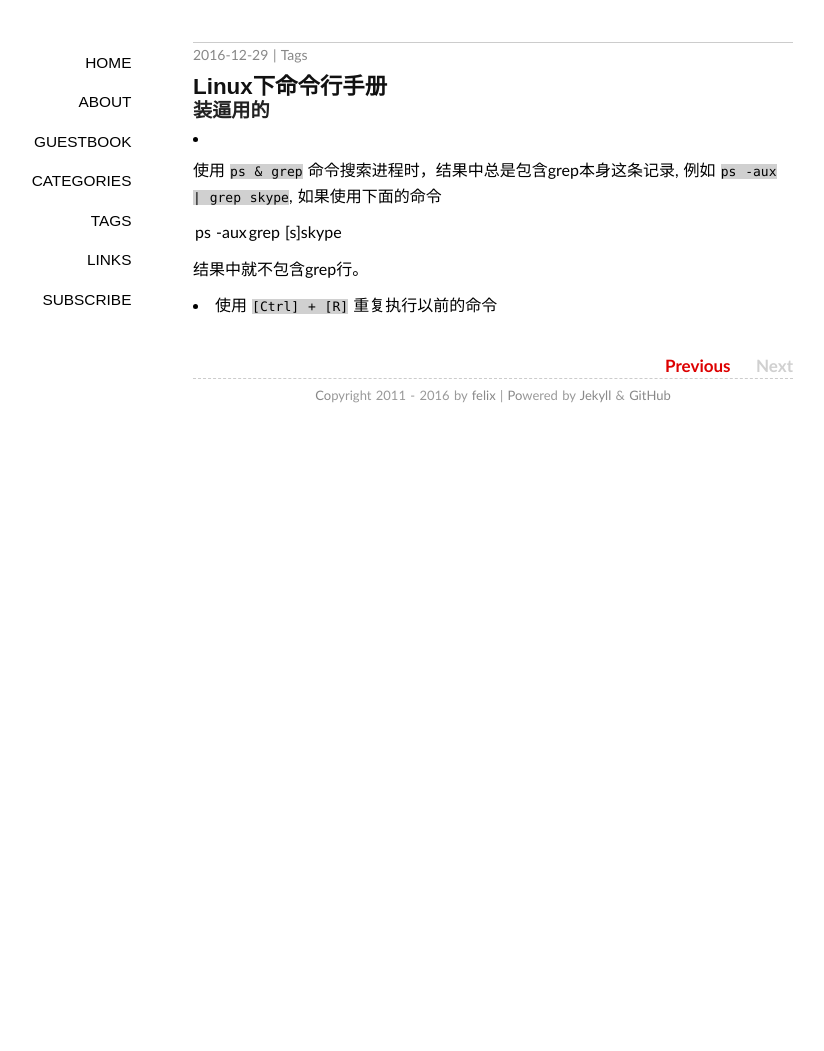
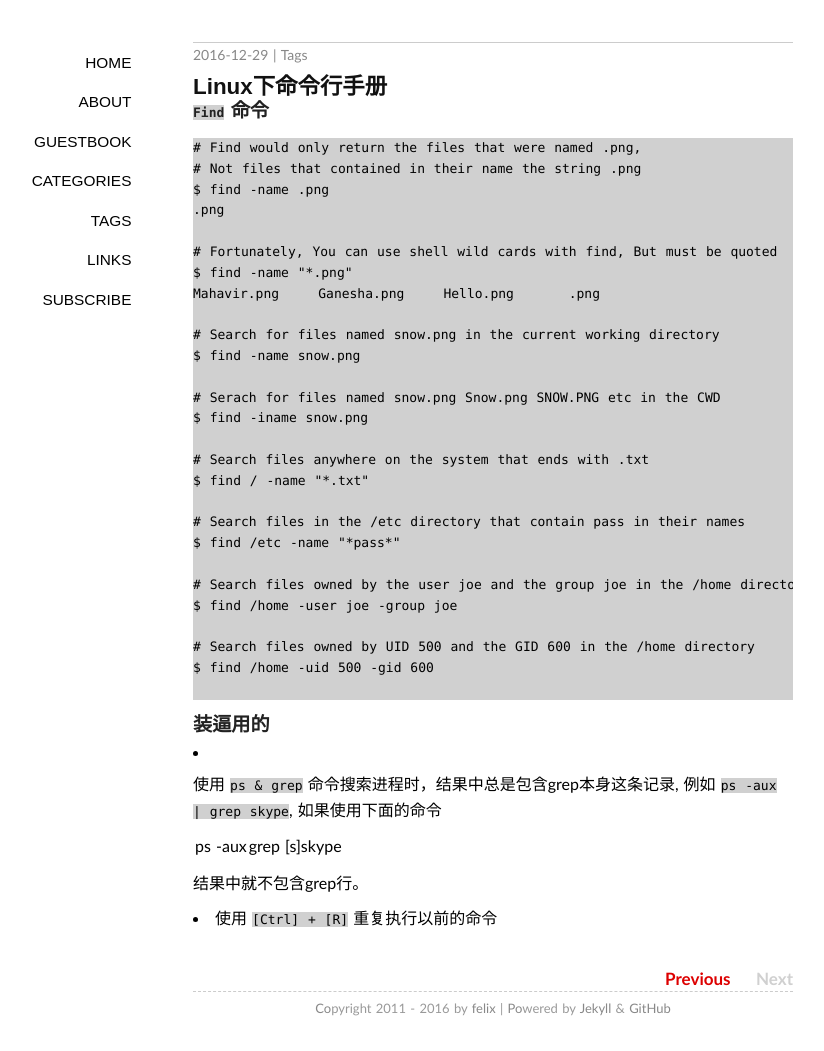
Before and after one commit to hezila/hezila.github.io, a Jekyll site: the page built from _posts/2016-12-29-linux-handbook.md, in a window 1280 px wide. Shown: the whole page, without its empty margins (147-971 px from the left). Built offline with Jekyll 4.4.1, drawn with Linux system fonts in a browser that asks for light colours; some web fonts are replaced; our own code applies the rules of GitHub Pages for plain Markdown files; Markdown is read by kramdown in place of the engine named in the settings; comment, search, counter and statistics services are not loaded; before the commit the page ends 900 px from its top, so only the background shows below that.

````diff
--- a/_posts/2016-12-29-linux-handbook.md
+++ b/_posts/2016-12-29-linux-handbook.md
@@ -9,7 +9,37 @@
 ------------------
 
 
+### `Find` 命令
 
+```
+# Find would only return the files that were named .png,
+# Not files that contained in their name the string .png
+$ find -name .png
+.png
+
+# Fortunately, You can use shell wild cards with find, But must be quoted
+$ find -name "*.png"
+Mahavir.png	Ganesha.png	Hello.png	.png
+
+# Search for files named snow.png in the current working directory
+$ find -name snow.png
+
+# Serach for files named snow.png Snow.png SNOW.PNG etc in the CWD
+$ find -iname snow.png
+
+# Search files anywhere on the system that ends with .txt
+$ find / -name "*.txt"
+
+# Search files in the /etc directory that contain pass in their names
+$ find /etc -name "*pass*"
+
+# Search files owned by the user joe and the group joe in the /home directory
+$ find /home -user joe -group joe
+
+# Search files owned by UID 500 and the GID 600 in the /home directory
+$ find /home -uid 500 -gid 600
+
+```
 
 ### 装逼用的
 
````
Also changed, not shown: _posts/2016-12-29-alias-ips.md (added, +125 -0 lines).
